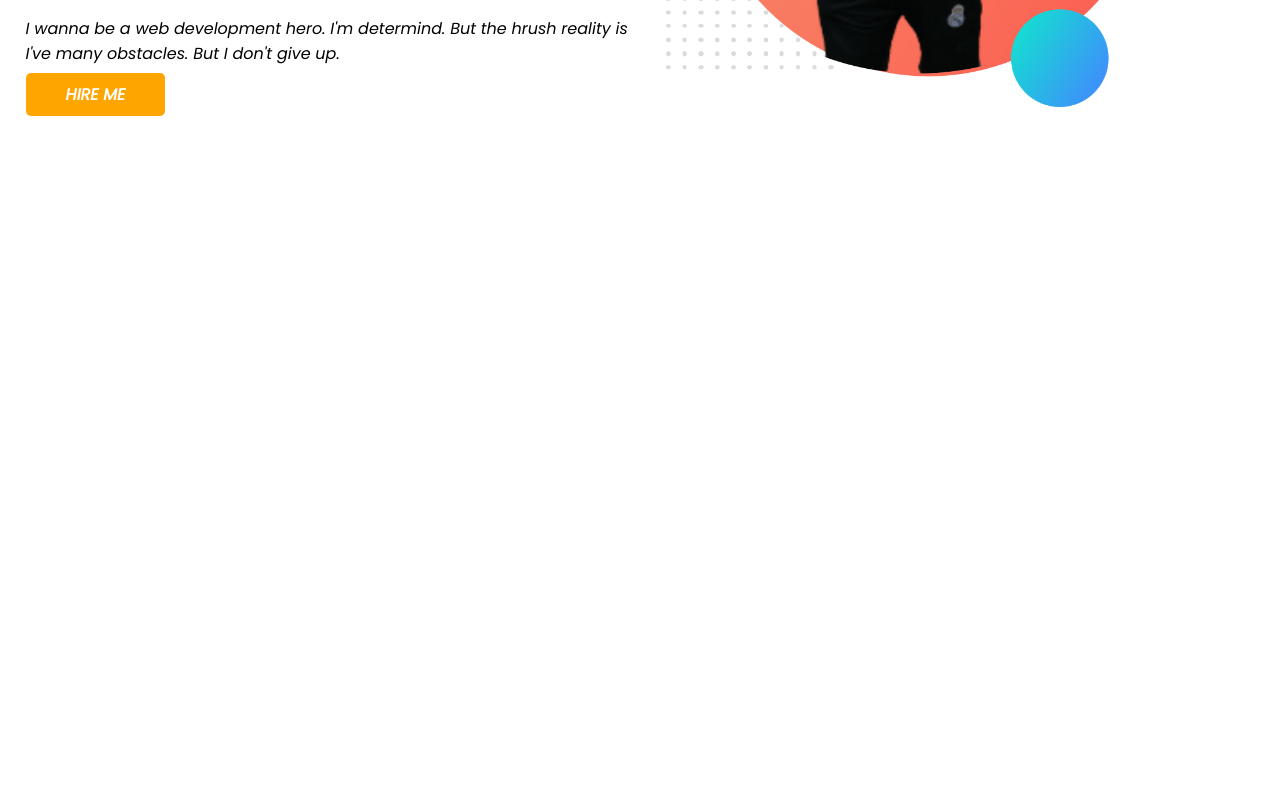
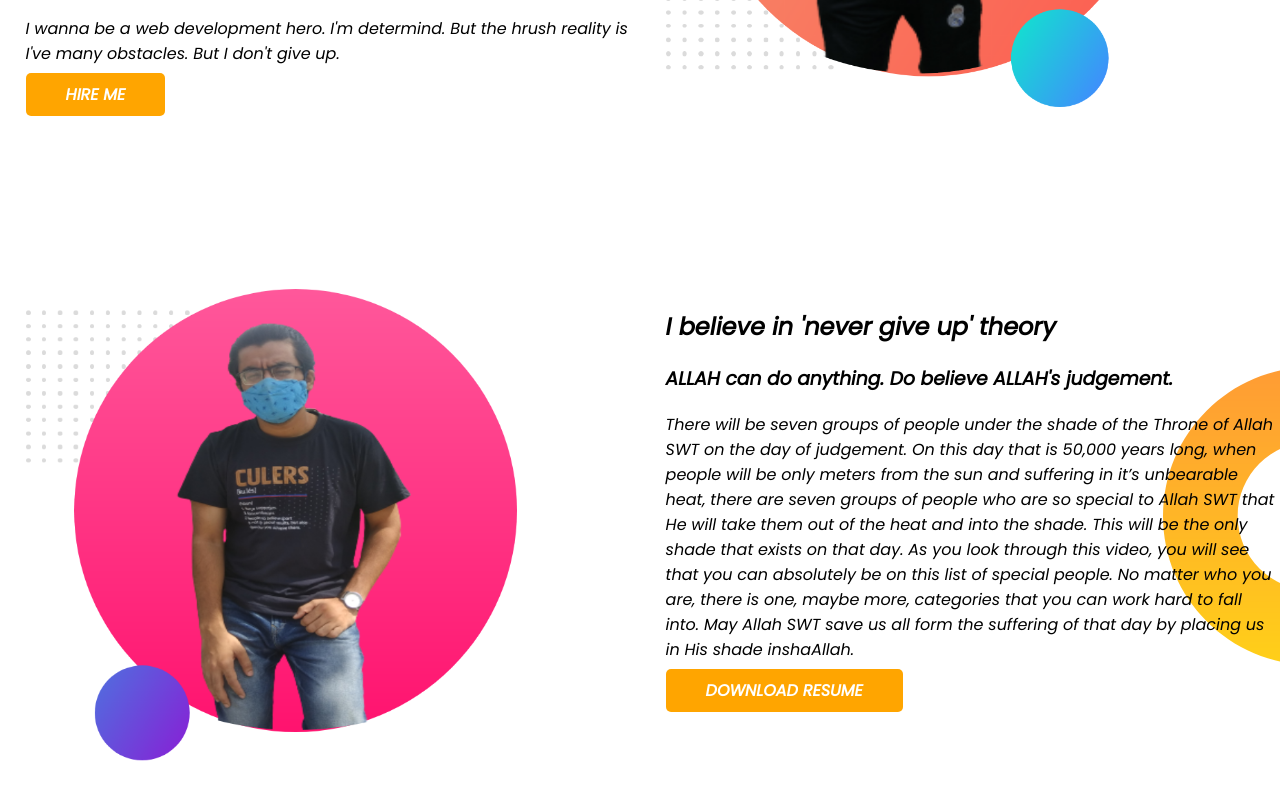
Before and after one commit to Shagor10/developer-portfolio2, a plain HTML site: page index.html in a window 1280 px wide. Shown: the part 407-1206 px from the top of the page. Before the commit the page ends 800 px from the top, so only its background shows below. Drawn offline with Linux system fonts and the light colour scheme.

Commit message:
2nd commit

```diff
--- a/index.html
+++ b/index.html
@@ -21,13 +21,34 @@
             <p>I wanna be a web development hero. I'm determind. But the hrush reality is I've many obstacles. But I
                 don't
                 give up. </p>
-            <a class="Link-Button" target="blank" href="https://www.linkedin.com/in/shahariare-shagor-12a5a1178/">HIRE
+            <a class="Link-Button" target="_blank" href="https://www.linkedin.com/in/shahariare-shagor-12a5a1178/">HIRE
                 ME</a>
         </div>
         <div class="half-width">
             <img src="images/shagor-bg.png" alt="ops!">
         </div>
     </section>
+    <section class="dream-big">
+        <div class="half-width">
+            <img src="images/Shagor-bg2.png" alt="chill">
+        </div>
+        <div class="half-width">
+            <h2>I believe in 'never give up' theory</h2>
+            <h3>ALLAH can do anything. Do believe ALLAH's judgement.</h3>
+            <P>There will be seven groups of people under the shade of the Throne of Allah SWT on the day of judgement.
+
+                On this day that is 50,000 years long, when people will be only meters from the sun and suffering in
+                it’s unbearable heat, there are seven groups of people who are so special to Allah SWT that He will take
+                them out of the heat and into the shade. This will be the only shade that exists on that day.
+
+                As you look through this video, you will see that you can absolutely be on this list of special people.
+                No matter who you are, there is one, maybe more, categories that you can work hard to fall into.
+
+                May Allah SWT save us all form the suffering of that day by placing us in His shade inshaAllah.</P>
+
+            <a class="Link-Button" target="_blank" href="">DOWNLOAD RESUME</a>
+        </div>
+    </section>
 </body>
 
 </html>
--- a/style.css
+++ b/style.css
@@ -10,6 +10,7 @@ body{
 }
 section{
     display: flex;
+    margin-bottom: 150px;
 }
 .half-width{
     width: 50%;
@@ -36,3 +37,8 @@ section{
     background-image: url(images/top-banner.png);
     background-repeat: no-repeat;
 }
+.dream-big{
+    background-image: url(images/dream-bg.png) ;
+    background-repeat: no-repeat;
+    background-position: right;
+}
```
Also changed, not shown: images/Shagor-bg2.png (added).
